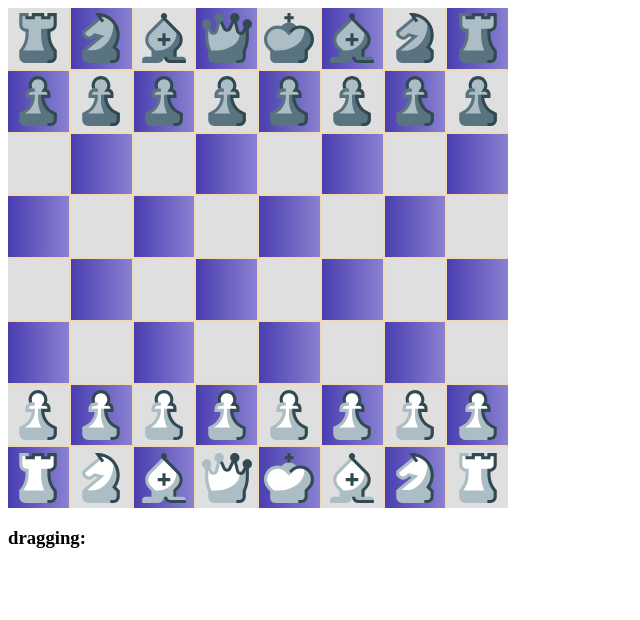
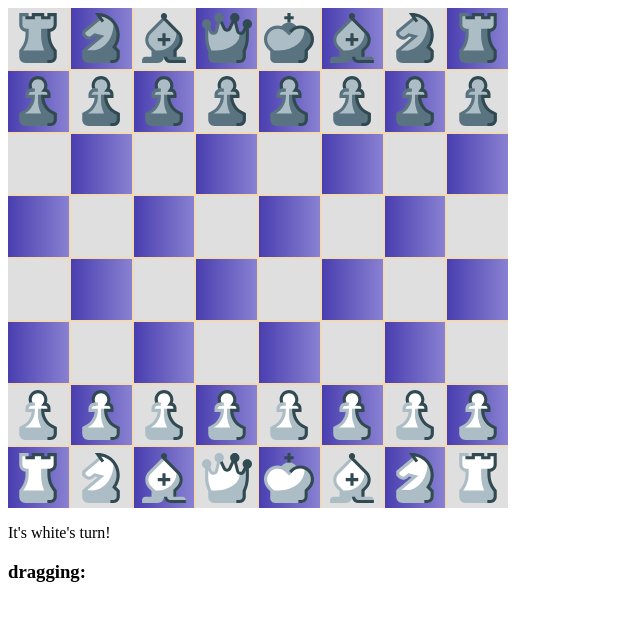
Before and after one commit to JeroenEe/AChess, an Angular app: page /game in a window 1280 px wide. Shown: the top 620 px of the page, without its empty margins (0-640 px from the left). Built offline with nearby package versions, Linux system fonts and the light colour scheme.

Commit message:
turns implemented

```diff
--- a/src/app/components/chess-board.component.html
+++ b/src/app/components/chess-board.component.html
@@ -11,11 +11,15 @@
     isValidTargetSquare(square)()
     ]">
     @if (square.piece != null) {
-      <div (dragend)="onDragEnd($event)" [draggable]="square" (dragstart)="onDragStart($event, square)" [ngClass]="['piece', square.piece.color]">
+      <div (dragend)="onDragEnd($event)" (dragstart)="onDragStart($event, square)" [ngClass]="['piece', square.piece.color]">
         <img [height]="50" [width]="50" src="{{'chess-icons/' + square.piece.imageFileName() }}" alt="{{square.piece.imageFileName()}}">
       </div>
     }
   </div>
 </ng-template>
 
+<div id="gameInfo">
+  <p>It's {{turnService.turn}}'s turn!</p>
+</div>
+
 <h3>dragging: {{ dragging?.name }} {{ dragging?.piece?.type }}</h3>
--- a/src/app/components/chess-board.component.ts
+++ b/src/app/components/chess-board.component.ts
@@ -3,6 +3,7 @@ import ChessBoard from '../logic/ChessBoard';
 import { Square } from '../logic/Square';
 import { CommonModule } from '@angular/common';
 import { MovementService } from '../services/movement.service';
+import { TurnService } from '../services/turn.service';
 
 @Component({
   standalone: true,
@@ -15,6 +16,7 @@ export class ChessBoardComponent implements OnInit {
   chessBoard: ChessBoard = new ChessBoard();
   board = computed(() => this.chessBoard.board);
   movementService = inject(MovementService);
+  turnService = inject(TurnService);
 
   ngOnInit() {
     this.chessBoard.placeChessPieces();
@@ -35,6 +37,10 @@ export class ChessBoardComponent implements OnInit {
   targetSquare: Square | null = null;
 
   async onDragStart(event: DragEvent, square: Square) {
+    if (this.turnService.turn != square.piece?.color) {
+      return;
+    }
+
     this.dragging = square;
     if (this.dragging?.piece != null) {
       console.log('drag start', event, square);
@@ -43,10 +49,13 @@ export class ChessBoardComponent implements OnInit {
 
   async onDragEnd(event: DragEvent) {
     if (this.dragging != null && this.targetSquare != null) {
-      const targetSquare = this.movementService.move(
+      const success = await this.movementService.move(
         this.dragging,
         this.targetSquare
       );
+      if (success) {
+        this.turnService.changeTurn();
+      }
     }
     this.dragging = null;
     this.targetSquare = null;
--- a/src/app/services/movement.service.ts
+++ b/src/app/services/movement.service.ts
@@ -5,14 +5,17 @@ import { Square } from '../logic/Square';
 export class MovementService {
   constructor() {}
 
-  async move(from: Square, to: Square) {
-    // No need to move if it stays in the same place.
+  async move(from: Square, to: Square): Promise<boolean> {
+    // No need to check anything if it stays in the same place.
     if (from?.coordinates == to?.coordinates) {
-      return;
+      return false;
     }
+
+    // Check if the move can be done
     if (from.piece?.isLegalMove(from, to)) {
       to.piece = from.piece;
       from.piece = undefined;
-    }
+      return true;
+    } else return false;
   }
 }
--- /dev/null
+++ b/src/app/services/turn.service.ts
@@ -0,0 +1,15 @@
+import { Injectable } from '@angular/core';
+import { TColor } from '../logic/ChessBoard';
+
+@Injectable({ providedIn: 'root' })
+export class TurnService {
+  changeTurn() {
+    this._turn = this._turn === 'white' ? 'black' : 'white';
+  }
+
+  private _turn: TColor = 'white';
+
+  get turn() {
+    return this._turn;
+  }
+}
```
